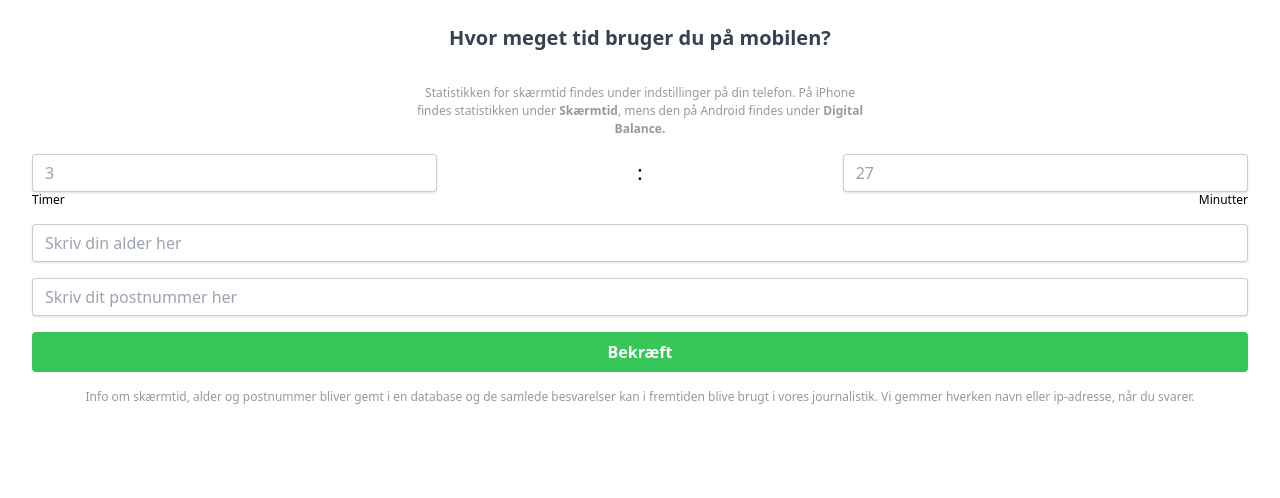
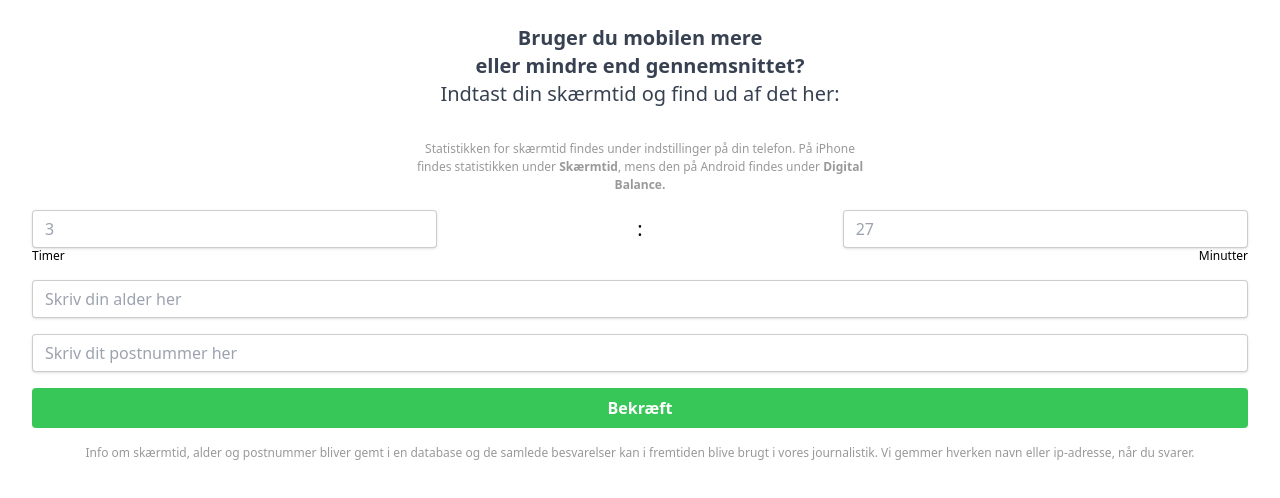
Before and after one commit to MartinDreyer/mobile_screentime, a Next.js app: page / in a window 1280 px wide. Shown: the top 498 px of the page. Built offline with nearby package versions, Linux system fonts and the light colour scheme; no server answers.

Commit message:
updated heading

```diff
--- a/app/components/Form.tsx
+++ b/app/components/Form.tsx
@@ -65,8 +65,9 @@ export default function () {
     onSubmit={handleSubmit}
     className="bg-white rounded px-8 pt-6 pb-8">
       <label
-      className="block text-gray-700 text-xl text-center font-semibold mb-8">
-        Hvor meget tid bruger du på mobilen?
+      className="block  text-gray-700 text-xl text-center font-bold mb-8">
+        Bruger du mobilen mere<br/> eller mindre end gennemsnittet? <br/>
+        <span className='font-normal'>Indtast din skærmtid og find ud af det her:</span>
       </label>
       <div className='w-full flex mb-4 justify-center'>
         <p className='screentime-info max-w-md text-center'>Statistikken for skærmtid findes under indstillinger på din telefon. På iPhone findes statistikken under <b>Skærmtid</b>, mens den på Android findes under <b>Digital Balance.</b></p>
```
